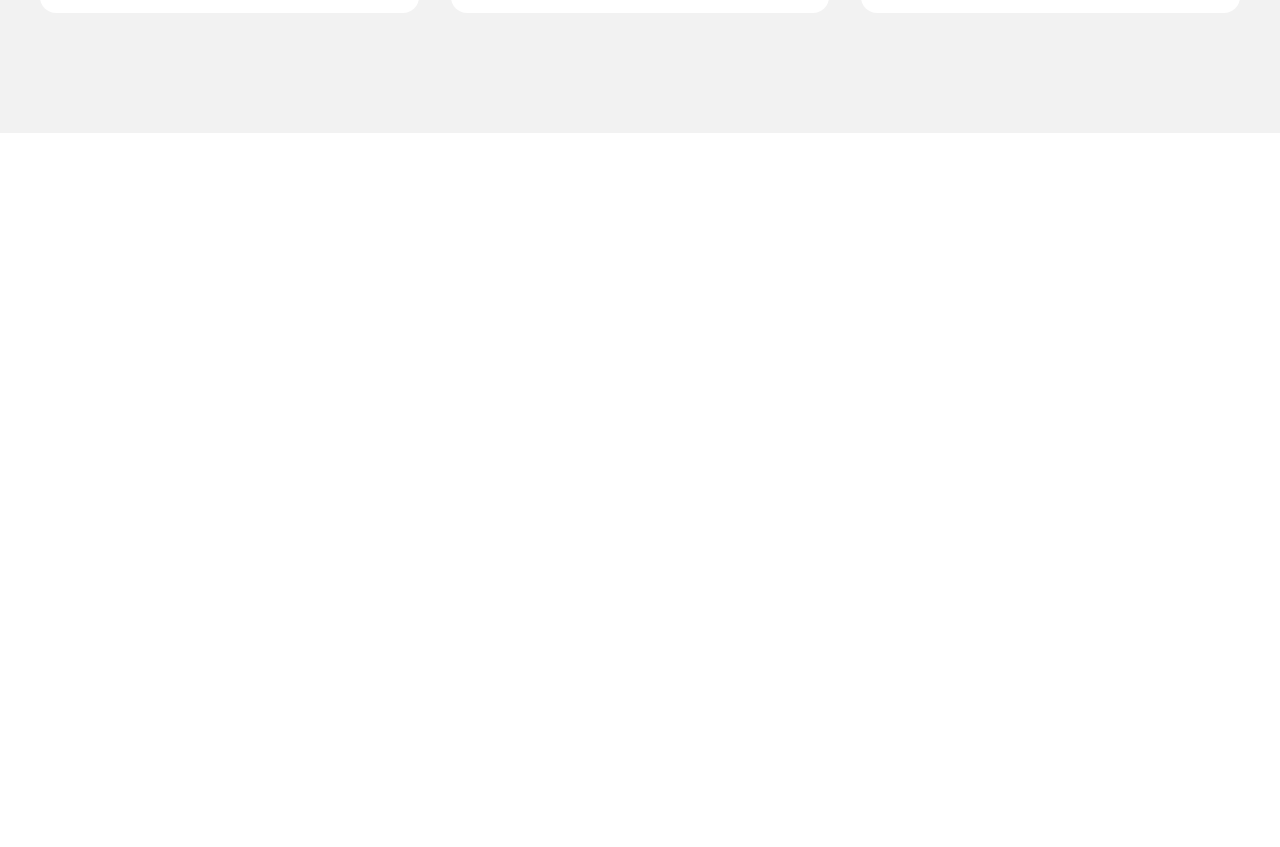
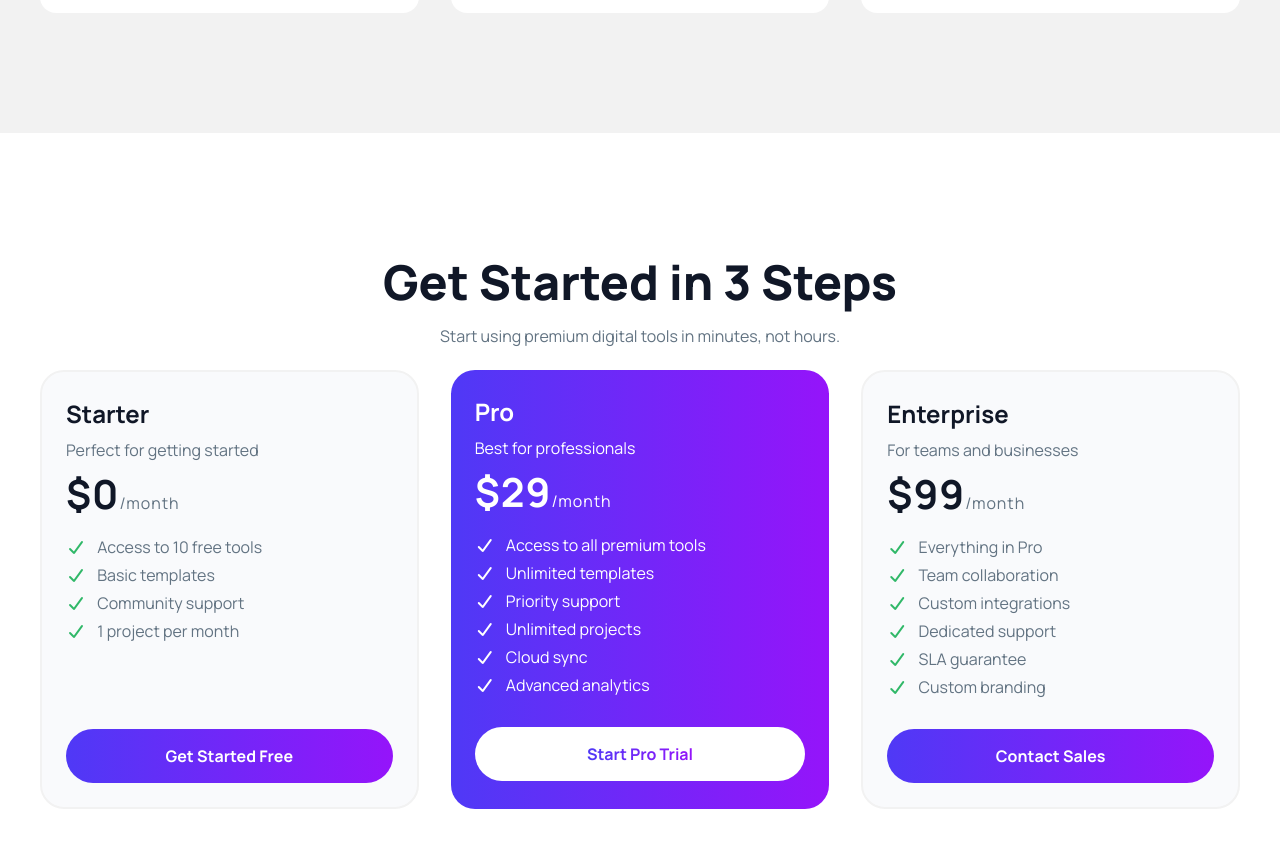
Before and after one commit to imamhossainsrabon/B13-A06, a React (Vite) app: page / in a window 1280 px wide. Shown: the part 1640-2487 px from the top of the page. Before the commit the page ends 1773 px from the top, so only its background shows below. Built offline with nearby package versions, Linux system fonts and the light colour scheme.

Commit message:
Pricing Section done with Responsive

```diff
--- a/src/App.jsx
+++ b/src/App.jsx
@@ -3,6 +3,7 @@ import Banner from './components/Banner'
 import MeetTheTeam from './components/MeetTheTeam'
 import Navbar from './components/Navbar'
 import Performance from './components/Performance'
+import Pricing from './components/Pricing'
 
 function App() {
 
@@ -15,6 +16,7 @@ function App() {
 
 
     <MeetTheTeam />
+    <Pricing />
 
 
     </>
--- a/src/components/MeetTheTeam.jsx
+++ b/src/components/MeetTheTeam.jsx
@@ -2,8 +2,8 @@ import user from  '../assets/user.png'
 
 const MeetTheTeam = () => {
     return (
-        <div className="py-30 px-3 bg-[#f2f2f2]" >
-            <div className="max-w-[1200px] mx-auto ">
+        <div className="md:py-30 py-15 px-3 bg-[#f2f2f2]" >
+            <div className="max-w-[1200px] mx-auto">
                 <h2 className='mb-4 text-[#101727] text-[32px] md:text-[48px] leading-[120%] font-extrabold text-center'>Get Started in 3 Steps</h2>
                 <p className='mb-10 text-[#627382] md:text-[16px] text-[12px] leading-[140%] text-center '>Start using premium digital tools in minutes, not hours.</p>
                 <div className='flex flex-col md:flex-row justify-between items-center gap-8' >
--- /dev/null
+++ b/src/components/Pricing.jsx
@@ -0,0 +1,58 @@
+import check from '../assets/check.png'
+
+const Pricing = () => {
+  return (
+        <div className='pricing-section'>
+                <h2 className='mb-4 text-[#101727] text-[32px] md:text-[48px] leading-[120%] font-extrabold text-center'>Get Started in 3 Steps</h2>
+                <p className='mb-10 text-[#627382] md:text-[16px] text-[12px] leading-[140%] text-center '>Start using premium digital tools in minutes, not hours.</p>
+                <div className='page-width'>
+                    <div className='grid md:grid-cols-3 grid-cols-1 gap-8'>
+                        <div className='pricing-card-1'>
+                            <div>
+                            <h3>Starter</h3>
+                            <p>Perfect for getting started</p>
+                            <h4><span>$0</span>/month</h4>
+                            <ul className='features'>
+                                <li><i class="fa-solid fa-check"></i> Access to 10 free tools</li>
+                                <li><i class="fa-solid fa-check"></i> Basic templates</li>
+                                <li><i class="fa-solid fa-check"></i> Community support</li>
+                                <li><i class="fa-solid fa-check"></i> 1 project per month</li>
+                            </ul>
+                            </div>
+                            <button className='pricing-btn-1'>Get Started Free</button>
+                        </div>
+                        <div className='pricing-card-2'>
+                            <h3>Pro</h3>
+                            <p>Best for professionals</p>
+                            <h4><span>$29</span>/month</h4>
+                            <ul className='features'>
+                                <li><i class="fa-solid fa-check"></i> Access to all premium tools</li>
+                                <li><i class="fa-solid fa-check"></i> Unlimited templates</li>
+                                <li><i class="fa-solid fa-check"></i> Priority support</li>
+                                <li><i class="fa-solid fa-check"></i> Unlimited projects</li>
+                                <li><i class="fa-solid fa-check"></i> Cloud sync</li>
+                                <li><i class="fa-solid fa-check"></i> Advanced analytics</li>
+                            </ul>
+                            <button className='pricing-btn-2'><span>Start Pro Trial</span></button>
+                        </div>
+                        <div className='pricing-card-1'>
+                            <h3>Enterprise</h3>
+                            <p>For teams and businesses</p>
+                            <h4><span>$99</span>/month</h4>
+                            <ul className='features'>
+                                <li><i class="fa-solid fa-check"></i> Everything in Pro</li>
+                                <li><i class="fa-solid fa-check"></i> Team collaboration</li>
+                                <li><i class="fa-solid fa-check"></i> Custom integrations</li>
+                                <li><i class="fa-solid fa-check"></i> Dedicated support</li>
+                                <li><i class="fa-solid fa-check"></i> SLA guarantee</li>
+                                <li><i class="fa-solid fa-check"></i> Custom branding</li>
+                            </ul>
+                            <button className='pricing-btn-1'>Contact Sales</button>
+                        </div>
+                    </div>
+                </div>
+        </div>
+  );
+};
+
+export default Pricing;
--- a/src/index.css
+++ b/src/index.css
@@ -13,6 +13,15 @@
     @media(max-width:767px) {
       text-align: center;
     }
+}
+
+.pricing-section{
+  padding: 120px 16px;
+}
+
+.page-width{
+  max-width: 1200px;
+  margin: 0 auto;
 }
 
 .banner-button {
@@ -61,3 +70,98 @@
   z-index: -1;
 }
 .banner-button-2 img{}
+
+.pricing-card-1{
+    background: #F9FAFC;
+    padding: 24px;
+    border-radius: 24px;
+    border: 2px solid #F2F2F2;
+    display: flex;
+    flex-direction: column;
+    justify-content: space-between;
+
+}
+.pricing-card-2{
+    background: linear-gradient(to right,   #4F39F6, #9514FA);
+    padding: 24px;
+    border-radius: 24px;
+    h3{
+      color:#fff;
+    }
+}
+
+.pricing-card-2 h3, .pricing-card-2 p, .pricing-card-2 h4, .pricing-card-2 h4 span, .pricing-card-2 li, .pricing-card-2 li i{
+  color: #fff !important;
+}
+
+.pricing-section h3{
+    color: #101727;
+    font-size: 24px;
+    font-weight: 700;
+    margin-bottom: 8px;
+}
+.pricing-section p{
+      color: #627382;
+    font-size: 16px;
+    font-weight: 400;
+    margin-bottom: 24px;
+    line-height: 125%;
+}
+.pricing-section h4{
+      color: #627382;
+    font-size: 16px;
+    font-weight: 400;
+    margin-bottom: 24px;
+    line-height: 125%;
+    letter-spacing: 1px;
+}
+.pricing-section h4 span{
+      font-size: 40px;
+    font-weight: 700;
+    color: #101727;
+}
+.pricing-section .features{}
+.pricing-section .features li{
+      margin-bottom: 8px;
+    color: #627382;
+    font-size: 16px;
+    font-weight: 400;
+    line-height: 125%;
+}
+.pricing-section .features li i{
+      color: #30B868;
+    margin-right: 8px;
+}
+.pricing-btn-1{
+      background: linear-gradient(to right, #4F39F6, #9514FA);
+    width: 100%;
+    padding: 15px;
+    border-radius: 100px;
+    font-weight: 700;
+    color: #fff;
+    cursor: pointer;
+    margin-top: 24px;
+    &:active{
+      transform: scale(0.99);
+    }
+}
+
+.pricing-btn-2 {
+  width: 100%;
+  padding: 15px;
+  border-radius: 100px;
+  font-weight: 700;
+  cursor: pointer;
+  background: #fff;
+  border: none;
+  margin-top: 24px;
+  &:active{
+      transform: scale(0.99);
+    }
+}
+
+.pricing-btn-2 span {
+  background: linear-gradient(to right, #4F39F6, #9514FA);
+  -webkit-background-clip: text;
+  -webkit-text-fill-color: transparent;
+}
```
Also changed, not shown: src/assets/check.png (added).
